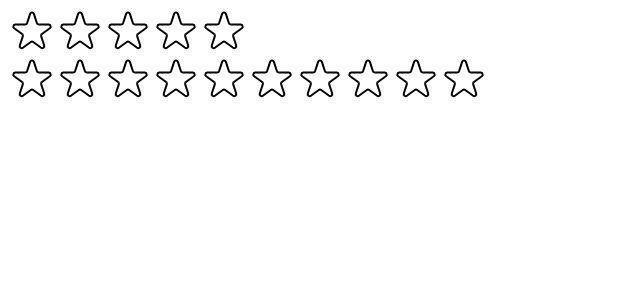
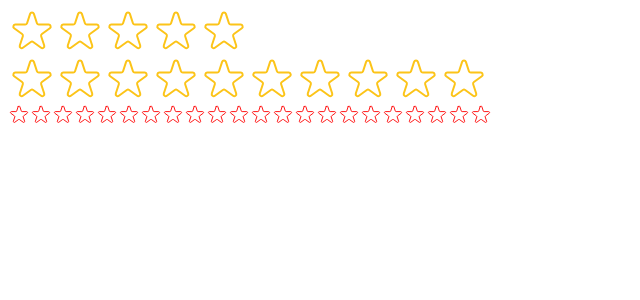
Before and after one commit to Drifty-Cyber/usePopcorn, a React (Create React App) app: page / in a window 1280 px wide. Shown: the top 300 px of the page, without its empty margins (0-640 px from the left). Built offline with nearby package versions, Linux system fonts and the light colour scheme.

Commit message:
chore: add props

```diff
--- a/src/StarRating.js
+++ b/src/StarRating.js
@@ -10,39 +10,65 @@
   display: "flex",
 };
 
-const textStyle = {
-  lineHeight: "1",
-  margin: "0",
-};
+export default function StarRating({
+  maxRating = 5,
+  color = "#fcc419",
+  size = 48,
+  className,
+  messages = [],
+}) {
+  const [rating, setRating] = useState(0);
+  const [tempRating, setTempRating] = useState(0);
 
-export default function StarRating({ maxRating = 5 }) {
-  const [rating, setRating] = useState(0);
+  const textStyle = {
+    lineHeight: "1",
+    margin: "0",
+    color,
+    fontSize: `${size / 1.5}px`,
+  };
 
   return (
-    <div style={containerStyle}>
+    <div style={containerStyle} className={className}>
       <div style={startContainerStyle}>
         {Array.from({ length: maxRating }, (_, i) => (
           <Star
             key={i}
+            full={tempRating ? tempRating >= i + 1 : rating >= i + 1}
             onRate={() => setRating(i + 1)}
-            full={rating >= i + 1}
+            onHoverIn={() => setTempRating(i + 1)}
+            onHoverOut={() => setTempRating(0)}
+            color={color}
+            size={size}
           />
         ))}
       </div>
-      <p style={textStyle}>{rating || ""}</p>
+      <p style={textStyle}>{tempRating || rating || ""}</p>
     </div>
   );
 }
 
-function Star({ onRate, full }) {
+function Star({ onRate, full, onHoverIn, onHoverOut, color, size }) {
+  const starStyle = {
+    width: `${size}px`,
+    height: `${size}px`,
+    display: "block",
+    cursor: "pointer",
+  };
+
   return (
-    <span style={starStyle} role="button" onClick={onRate}>
+    <span
+      style={starStyle}
+      role="button"
+      onClick={onRate}
+      onMouseEnter={onHoverIn}
+      onMouseLeave={onHoverOut}
+    >
       {full ? (
         <svg
           xmlns="http://www.w3.org/2000/svg"
           viewBox="0 0 20 20"
-          fill="#000"
-          stroke="#000"
+          fill={color}
+          stroke={color}
         >
           <path d="M9.049 2.927c.3-.921 1.603-.921 1.902 0l1.07 3.292a1 1 0 00.95.69h3.462c.969 0 1.371 1.24.588 1.81l-2.8 2.034a1 1 0 00-.364 1.118l1.07 3.292c.3.921-.755 1.688-1.54 1.118l-2.8-2.034a1 1 0 00-1.175 0l-2.8 2.034c-.784.57-1.838-.197-1.539-1.118l1.07-3.292a1 1 0 00-.364-1.118L2.98 8.72c-.783-.57-.38-1.81.588-1.81h3.461a1 1 0 00.951-.69l1.07-3.292z" />
         </svg>
@@ -51,7 +77,7 @@
           xmlns="http://www.w3.org/2000/svg"
           fill="none"
           viewBox="0 0 24 24"
-          stroke="#000"
+          stroke={color}
         >
           <path
             strokeLinecap="round"
@@ -65,13 +91,6 @@
   );
 }
 
-const starStyle = {
-  width: "48px",
-  height: "48px",
-  display: "block",
-  cursor: "pointer",
-};
-
 /*
 
 EMPTY STAR
--- a/src/index.js
+++ b/src/index.js
@@ -8,7 +8,11 @@
 root.render(
   <React.StrictMode>
     {/* <App /> */}
-    <StarRating maxRating={5} />
+    <StarRating
+      maxRating={5}
+      messages={["Terrible", "Bad", "Okay", "Good", "Amazing"]}
+    />
     <StarRating maxRating={10} />
+    <StarRating maxRating={22} color="red" size={22} className="test" />
   </React.StrictMode>
 );
```
